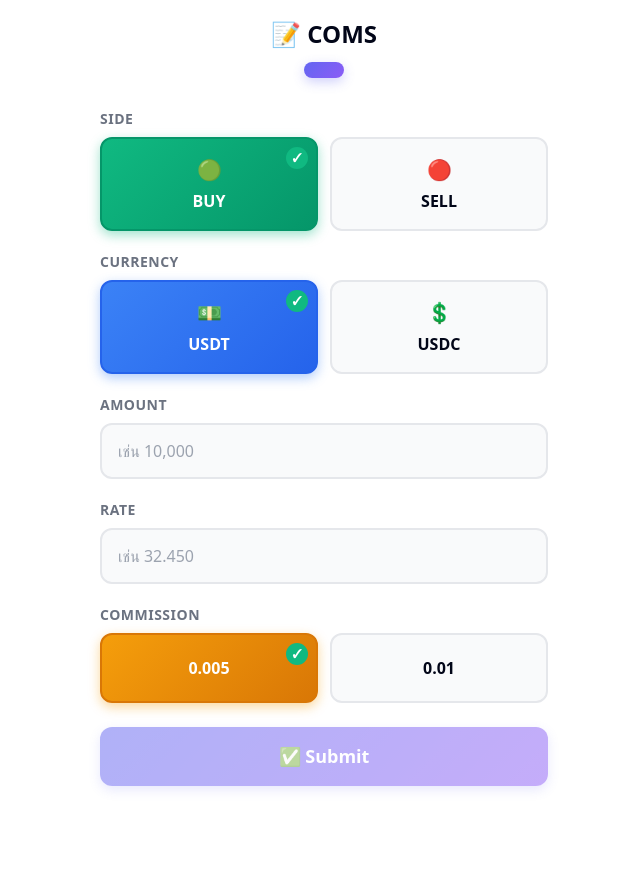
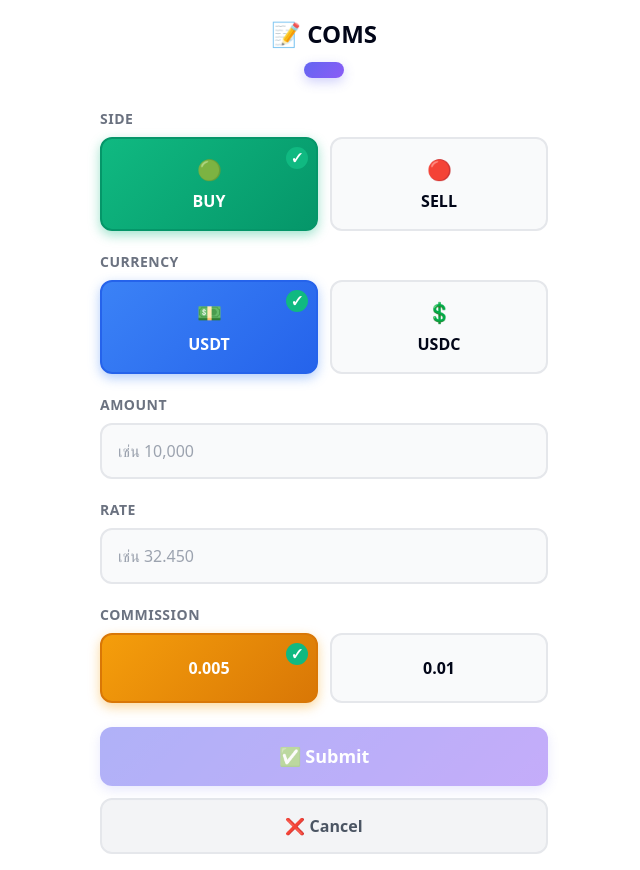
Before and after one commit to Vatayakorn/mini-app-smartquote, a SvelteKit app: page /coms in a window 1280 px wide. Shown: the whole page, without its empty margins (316-956 px from the left). Before the commit the page ends 802 px from the top, so only its background shows below. Built offline with nearby package versions, Linux system fonts and the light colour scheme; no server answers.

Commit message:
feat: Add cancel button with haptic feedback and improve number input formatting to prevent multiple decimal points.

```diff
--- a/src/routes/coms/+page.svelte
+++ b/src/routes/coms/+page.svelte
@@ -74,10 +74,33 @@
     }
 
     function formatNumber(value: string): string {
-        const num = value.replace(/[^0-9.]/g, "");
+        // Allow only digits and dots
+        let num = value.replace(/[^0-9.]/g, "");
+
+        // Prevent multiple dots: keep only the first one
         const parts = num.split(".");
-        parts[0] = parts[0].replace(/\B(?=(\d{3})+(?!\d))/g, ",");
-        return parts.join(".");
+        if (parts.length > 2) {
+            num = parts[0] + "." + parts.slice(1).join("");
+        }
+
+        const partsFormatted = num.split(".");
+        partsFormatted[0] = partsFormatted[0].replace(
+            /\B(?=(\d{3})+(?!\d))/g,
+            ",",
+        );
+        return partsFormatted.join(".");
+    }
+
+    function formatDecimal(value: string): string {
+        // Allow only digits and dots
+        let num = value.replace(/[^0-9.]/g, "");
+
+        // Prevent multiple dots
+        const parts = num.split(".");
+        if (parts.length > 2) {
+            num = parts[0] + "." + parts.slice(1).join("");
+        }
+        return num;
     }
 
     function handleAmountInput(e: Event) {
@@ -87,7 +110,11 @@
 
     function handleRateInput(e: Event) {
         const input = e.target as HTMLInputElement;
-        rate = input.value;
+        rate = formatDecimal(input.value);
+    }
+    function handleCancel() {
+        hapticFeedback("medium");
+        goto("/");
     }
 </script>
 
@@ -258,6 +285,14 @@
             {:else}
                 ✅ Submit
             {/if}
+        </button>
+
+        <button
+            class="cancel-btn"
+            on:click={handleCancel}
+            disabled={isSubmitting}
+        >
+            ❌ Cancel
         </button>
     </div>
 </div>
@@ -476,6 +511,9 @@
 
     .submit-section {
         margin-top: 24px;
+        display: flex;
+        flex-direction: column;
+        gap: 12px;
     }
 
     .submit-btn {
@@ -511,6 +549,32 @@
         transform: none;
     }
 
+    .cancel-btn {
+        width: 100%;
+        padding: 14px;
+        font-size: 16px;
+        font-weight: 600;
+        color: #4b5563;
+        background: #f3f4f6;
+        border: 2px solid #e5e7eb;
+        border-radius: 12px;
+        cursor: pointer;
+        transition: all 0.2s ease;
+        display: flex;
+        align-items: center;
+        justify-content: center;
+        gap: 8px;
+    }
+
+    .cancel-btn:hover:not(:disabled) {
+        background: #e5e7eb;
+        color: #1f2937;
+    }
+
+    .cancel-btn:active:not(:disabled) {
+        transform: scale(0.98);
+    }
+
     .spinner {
         width: 20px;
         height: 20px;
```
Also changed, not shown: 1 other file (tests, documents, lock files or other folders).
